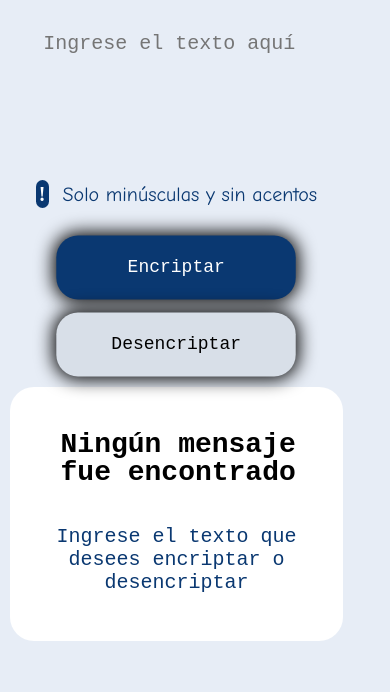
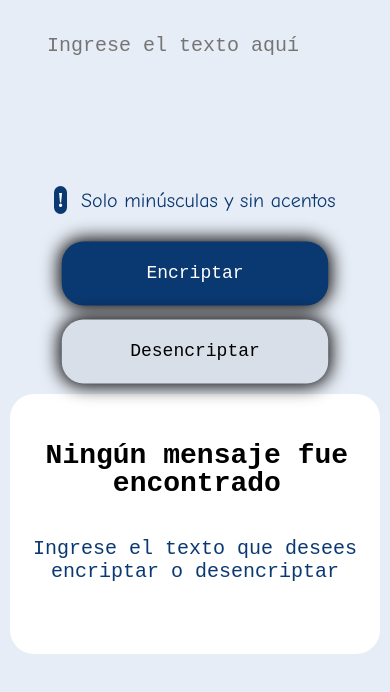
Before and after one commit to MatiBarcia/MatiBarcia.github.io, a plain HTML site: page index.html in a window 390 px wide. Shown: the part 68-760 px from the top of the page. Drawn offline with Linux system fonts and the light colour scheme.

Commit message:
Retocando el codigo

```diff
--- a/index.html
+++ b/index.html
@@ -14,7 +14,9 @@
 
     <body>
         <div class="container">
-            <div class="logo"><img class="logoImg" src="Imagenes/Vector.png" alt="Logo de Alura"></div>
+            <div class="logo">
+                <a href="https://www.aluracursos.com/"><img class="logoImg" src="Imagenes/Vector.png" alt="Logo de Alura"></a>
+            </div>
 
             <div class="left">
                 <div class="entrada">
--- a/style.css
+++ b/style.css
@@ -177,6 +177,12 @@ span /* exclamacion */
     border: none;
     cursor: pointer;
     box-shadow: 0px 0px 20px 3px #000000;
+    transition: 0.5s;
+}
+
+#boton-encriptar:hover
+{
+    scale: 110%;
 }
 
 #boton-desencriptar
@@ -193,7 +199,14 @@ span /* exclamacion */
     font-size: 20px;
     font-family: monospace;
     box-shadow: 0px 0px 20px 3px #000000;
+    transition: 0.5s;
 }
+
+#boton-desencriptar:hover
+{
+    scale: 110%;
+}
+
 
 #copiar
 {
@@ -242,7 +255,7 @@ span /* exclamacion */
 
     .left, .right
     {
-        width: 90%;
+        width: 100%;
         text-align: center;
     }
 
```
